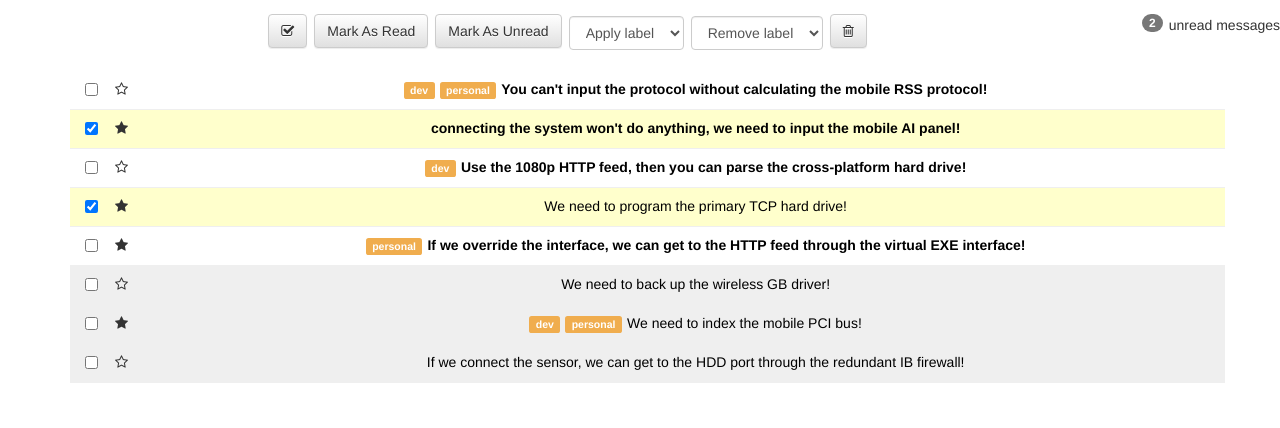
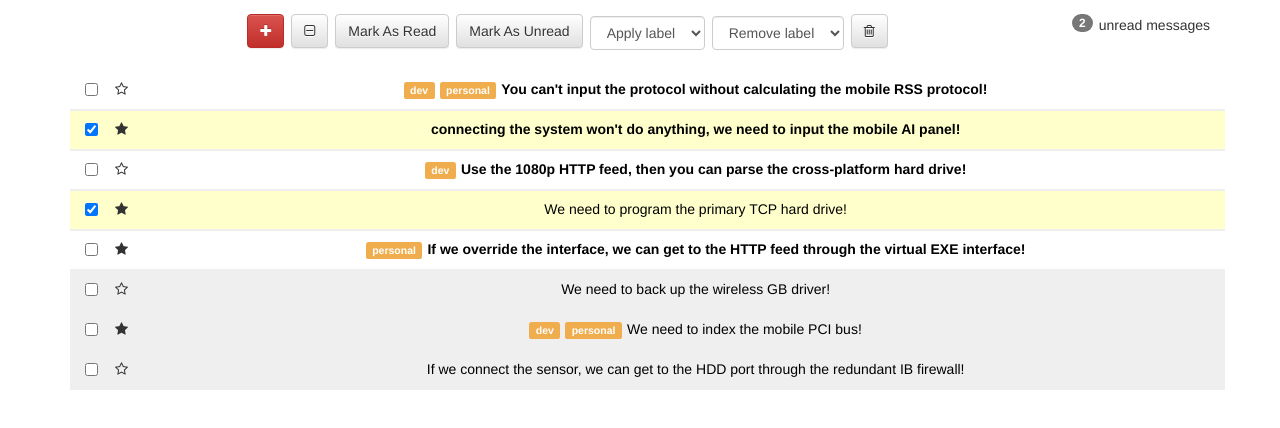
Before and after one commit to bmcgrane302/inbox-checkpoint, a React (Create React App) app: page / in a window 1280 px wide. Shown: the top 428 px of the page. Built offline with nearby package versions, Linux system fonts and the light colour scheme.

Commit message:
select icon on toolbar

```diff
--- a/src/App.js
+++ b/src/App.js
@@ -95,14 +95,18 @@ class App extends Component {
   render() {
 
     return (
-      <div className="App">
-        <Toolbar/>
+    <div className="container">
+      <div className="App" >
+        <Toolbar
+          messages = {this.state.messages}
+          />
         <MessageList
           messages = {this.state.messages}
           toggleSelected = {this.toggleSelected}
           toggleStar = {this.toggleStar}
           />
       </div>
+    </div>
     );
   }
 }
--- a/src/Message.js
+++ b/src/Message.js
@@ -13,7 +13,7 @@ render(){
  let selectedStar = this.props.message.starred ? "-o" : "";
 
   return (
-  <div className="container">
+
     <div className={`row message ${readUnread} ${selectedMsg}`}>
       <div className="col-xs-1">
         <div className="row">
@@ -41,7 +41,7 @@ render(){
 </div>
 
 
-</div>
+
 
 
   );
--- a/src/Toolbar.js
+++ b/src/Toolbar.js
@@ -5,45 +5,58 @@ class Toolbar extends Component {
 
 render(){
 
+  let currentSelected = this.props.messages.filter(msg =>{
+    return msg.selected
+  });
+  console.log("current", currentSelected);
+
+  let selectedIcon = (currentSelected.length > 0 &&
+    currentSelected.length < this.props.messages.length) ?
+      "fa-minus-square-o" :
+        currentSelected.length === 0 ?
+         "fa-square-o" :
+         "fa-check-square-o";
+
   return (
-    <div className="row toolbar">
-     <div className="col-md-12">
-       <p className="pull-right">
-         <span className="badge badge">2</span>
+    <div class="row toolbar">
+      <div class="col-md-12">
+        <p class="pull-right">
+          <span class="badge badge">2</span>
           unread messages
         </p>
 
-       <button className="btn btn-default">
-         <i className="fa fa-check-square-o"></i>
+        <a class="btn btn-danger">
+          <i class="fa fa-plus"></i>
+        </a>
+
+        <button class="btn btn-default">
+          <i class={`fa ${selectedIcon}`}></i>
         </button>
 
-       <button className="btn btn-default">
-         Mark As Read
-       </button>
+        <button class="btn btn-default">Mark As Read</button>
 
-       <button className="btn btn-default">
-         Mark As Unread
-       </button>
+        <button class="btn btn-default">Mark As Unread</button>
 
-       <select className="form-control label-select">
+        <select class="form-control label-select">
           <option>Apply label</option>
           <option value="dev">dev</option>
           <option value="personal">personal</option>
           <option value="gschool">gschool</option>
         </select>
 
-       <select className="form-control label-select">
+        <select class="form-control label-select">
           <option>Remove label</option>
           <option value="dev">dev</option>
           <option value="personal">personal</option>
           <option value="gschool">gschool</option>
         </select>
 
-       <button className="btn btn-default">
-         <i className="fa fa-trash-o"></i>
+        <button class="btn btn-default">
+          <i class="fa fa-trash-o"></i>
         </button>
       </div>
 </div>
+
 
   );
 }
```
Lines whose indentation alone changed are shown as unchanged.
